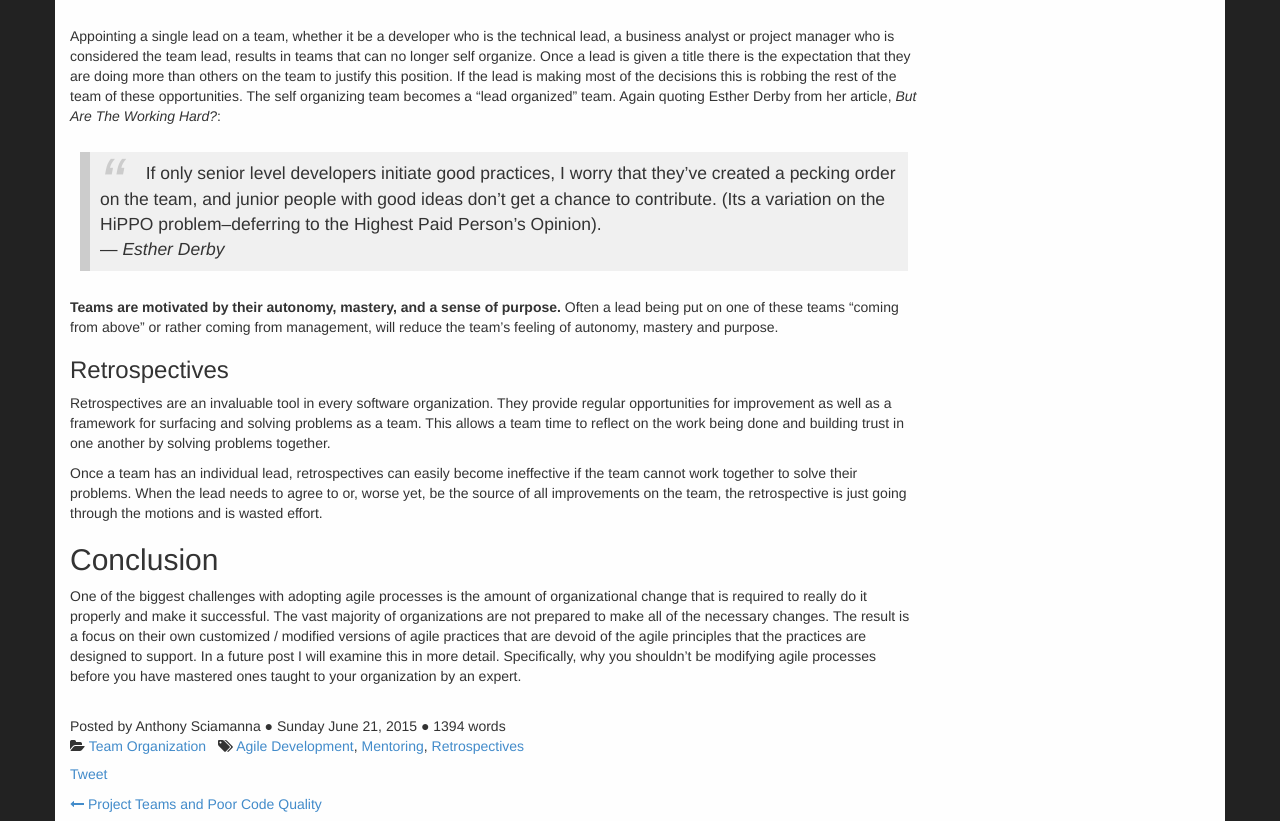
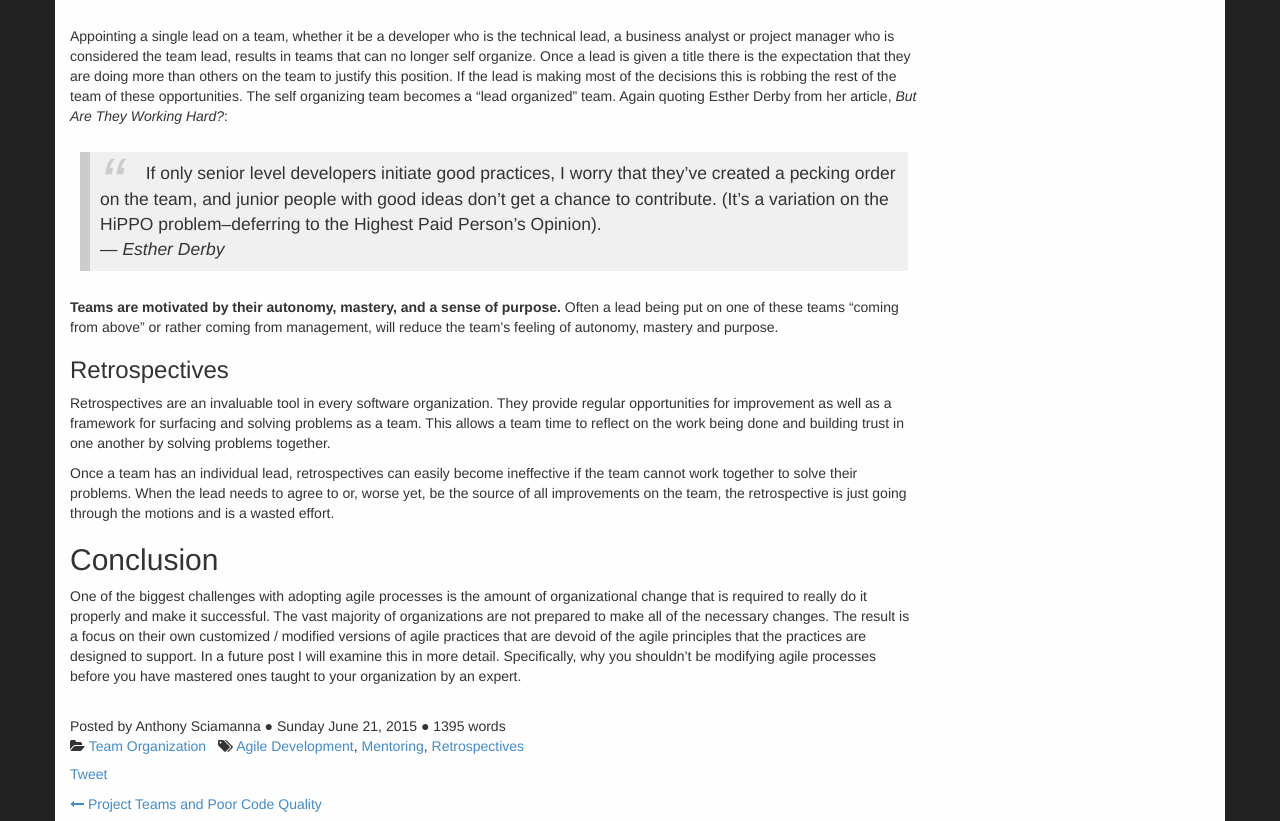
Before and after one commit to asciamanna/asciamanna.github.io, a Jekyll site: the page built from _posts/2015-06-21-the-changing-roles-of-agile-teams.md, in a window 1280 px wide and 1400 px high, scrolled down 1690 px. Shown: the part 384-1205 px from the top of the window. Built offline with Jekyll 4.4.1, drawn with Linux system fonts in a browser that asks for light colours; nearby versions of some CDN libraries; comment, search, counter and statistics services are not loaded.

Commit message:
fixed spelling and grammar problems with changing roles of agile teams post.

```diff
--- a/_posts/2015-06-21-the-changing-roles-of-agile-teams.md
+++ b/_posts/2015-06-21-the-changing-roles-of-agile-teams.md
@@ -58,9 +58,9 @@
 > XP relies on self-organizing teams. This kind of team doesn't have a predefined hierarchy; instead, the team decides for  itself who is in charge of what. These roles are usually informal. In fact, in a mature XP team, there is no one leader. Team members seamlessly defer leadership responsibilities from one person to the next, moment to moment, depending on the task at hand and the expertise of those involved.
 > &mdash; _James Shore, The Art of Agile Development, page 52_
 
-Appointing a single lead on a team, whether it be a developer who is the technical lead, a business analyst or project manager who is considered the team lead, results in teams that can no longer self organize. Once a lead is given a title there is the expectation that they are doing more than others on the team to justify this position. If the lead is making most of the decisions this is robbing the rest of the team of these opportunities. The self organizing team becomes a "lead organized" team. Again quoting Esther Derby from her article, _But Are The Working Hard?_:
+Appointing a single lead on a team, whether it be a developer who is the technical lead, a business analyst or project manager who is considered the team lead, results in teams that can no longer self organize. Once a lead is given a title there is the expectation that they are doing more than others on the team to justify this position. If the lead is making most of the decisions this is robbing the rest of the team of these opportunities. The self organizing team becomes a "lead organized" team. Again quoting Esther Derby from her article, _But Are They Working Hard?_:
 
->If only senior level developers initiate good practices, I worry that they've created a pecking order on the team, and junior people with good ideas don't get a chance to contribute. (Its a variation on the HiPPO problem–deferring to the Highest Paid Person's Opinion).
+>If only senior level developers initiate good practices, I worry that they've created a pecking order on the team, and junior people with good ideas don't get a chance to contribute. (It's a variation on the HiPPO problem–deferring to the Highest Paid Person's Opinion).
 > &mdash; _Esther Derby_
 
 __Teams are motivated by their autonomy, mastery, and a sense of purpose.__ Often a lead being put on one of these teams "coming from above" or rather coming from management, will reduce the team's feeling of autonomy, mastery and purpose.
@@ -68,7 +68,7 @@
 ###Retrospectives
 Retrospectives are an invaluable tool in every software organization. They provide regular opportunities for improvement as well as a framework for surfacing and solving problems as a team. This allows a team time to reflect on the work being done and building trust in one another by solving problems together.
 
-Once a team has an individual lead, retrospectives can easily become ineffective if the team cannot work together to solve their problems. When the lead needs to agree to or, worse yet, be the source of all improvements on the team, the retrospective is just going through the motions and is wasted effort.
+Once a team has an individual lead, retrospectives can easily become ineffective if the team cannot work together to solve their problems. When the lead needs to agree to or, worse yet, be the source of all improvements on the team, the retrospective is just going through the motions and is a wasted effort.
 
 ##Conclusion
 One of the biggest challenges with adopting agile processes is the amount of organizational change that is required to really do it properly and make it successful. The vast majority of organizations are not prepared to make all of the necessary changes. The result is a focus on their own customized / modified versions of agile practices that are devoid of the agile principles that the practices are designed to support. In a future post I will examine this in more detail. Specifically, why you shouldn't be modifying agile processes before you have mastered ones taught to your organization by an expert.
```
